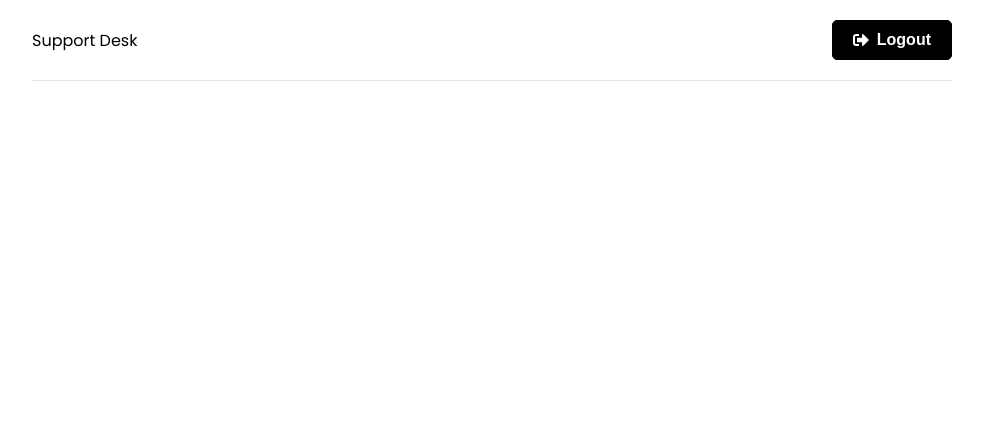
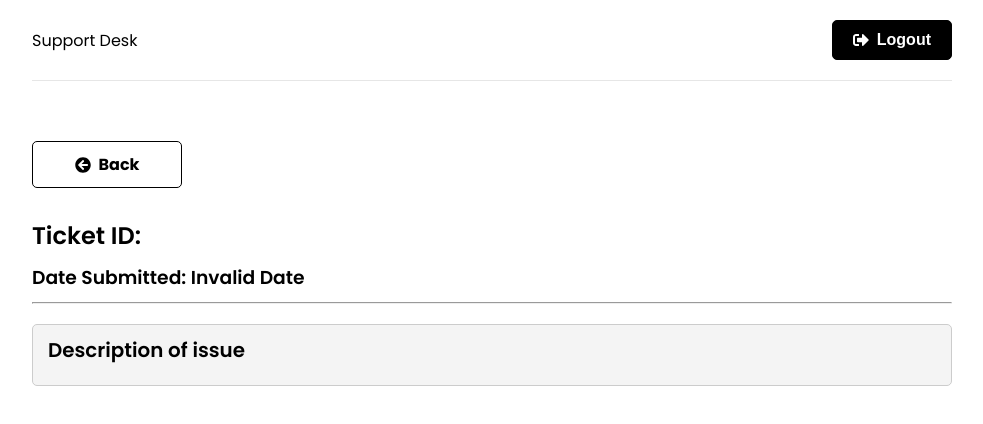
Before and after one commit to ataberkakkan/support-desk-app, a React (Create React App) app in the folder frontend/: page /ticket/1 in a window 1280 px wide. Before the commit this address had no page. Shown: the top 424 px of the page, without its empty margins (148-1131 px from the left). Built offline with nearby package versions, Linux system fonts and the light colour scheme; no server answers; sample sign-in values are in the browser's storage.

Commit message:
Single Ticket Display

```diff
--- a/frontend/src/App.js
+++ b/frontend/src/App.js
@@ -4,6 +4,7 @@ import Login from "./pages/Login";
 import Register from "./pages/Register";
 import NewTicket from "./pages/NewTicket";
 import Tickets from "./pages/Tickets";
+import Ticket from "./pages/Ticket";
 import Header from "./components/Header";
 import { Toaster } from "react-hot-toast";
 import { PrivateRoute } from "./components/PrivateRoute";
@@ -24,6 +25,9 @@ function App() {
             <Route path="/tickets" element={<PrivateRoute />}>
               <Route path="/tickets" element={<Tickets />} />
             </Route>
+            <Route path="/ticket/:ticketId" element={<PrivateRoute />}>
+              <Route path="/ticket/:ticketId" element={<Ticket />} />
+            </Route>
           </Routes>
         </div>
       </Router>
--- a/frontend/src/features/tickets/ticketService.js
+++ b/frontend/src/features/tickets/ticketService.js
@@ -26,9 +26,22 @@ const getTickets = async (token) => {
   return response.data;
 };
 
+const getTicket = async (ticketId, token) => {
+  const config = {
+    headers: {
+      Authorization: `Bearer ${token}`,
+    },
+  };
+
+  const response = await axios.get(API_URL + ticketId, config);
+
+  return response.data;
+};
+
 const ticketService = {
   createTicket,
   getTickets,
+  getTicket,
 };
 
 export default ticketService;
--- a/frontend/src/features/tickets/ticketSlice.js
+++ b/frontend/src/features/tickets/ticketSlice.js
@@ -29,6 +29,18 @@ export const getTickets = createAsyncThunk(
     try {
       const token = thunkAPI.getState().auth.user.token;
       return await ticketService.getTickets(token);
+    } catch (error) {
+      return thunkAPI.rejectWithValue(extractErrorMessage(error));
+    }
+  }
+);
+
+export const getTicket = createAsyncThunk(
+  "tickets/get",
+  async (ticketId, thunkAPI) => {
+    try {
+      const token = thunkAPI.getState().auth.user.token;
+      return await ticketService.getTicket(ticketId, token);
     } catch (error) {
       return thunkAPI.rejectWithValue(extractErrorMessage(error));
     }
@@ -67,6 +79,19 @@ export const ticketSlice = createSlice({
         state.isLoading = false;
         state.isError = true;
         state.message = action.payload;
+      })
+      .addCase(getTicket.pending, (state) => {
+        state.isLoading = true;
+      })
+      .addCase(getTicket.fulfilled, (state, action) => {
+        state.isLoading = false;
+        state.isSuccess = true;
+        state.ticket = action.payload;
+      })
+      .addCase(getTicket.rejected, (state, action) => {
+        state.isLoading = false;
+        state.isError = true;
+        state.message = action.payload;
       });
   },
 });
--- /dev/null
+++ b/frontend/src/pages/Ticket.jsx
@@ -0,0 +1,46 @@
+import { useSelector, useDispatch } from "react-redux";
+import { getTicket } from "../features/tickets/ticketSlice";
+import { useParams } from "react-router-dom";
+import BackButton from "../components/BackButton";
+import { useEffect } from "react";
+import toast from "react-hot-toast";
+
+function Ticket() {
+  const { ticket, isError, message } = useSelector((state) => state.tickets);
+
+  const dispatch = useDispatch();
+  const { ticketId } = useParams();
+
+  useEffect(() => {
+    if (isError) {
+      toast.error(message);
+    }
+
+    dispatch(getTicket(ticketId));
+    //eslint-disable-next-line
+  }, [isError, message, ticketId]);
+
+  return (
+    <div className="ticket-page">
+      <header className="ticket-header">
+        <BackButton url="/tickets" />
+        <h2>
+          Ticket ID: {ticket._id}
+          <span className={`status status-${ticket.status}`}>
+            {ticket.status}
+          </span>
+        </h2>
+        <h3>
+          Date Submitted: {new Date(ticket.createdAt).toLocaleString("en-US")}
+        </h3>
+        <hr />
+        <div className="ticket-desc">
+          <h3>Description of issue</h3>
+          <p>{ticket.description}</p>
+        </div>
+      </header>
+    </div>
+  );
+}
+
+export default Ticket;
--- a/frontend/src/pages/Tickets.jsx
+++ b/frontend/src/pages/Tickets.jsx
@@ -1,11 +1,11 @@
 import { useEffect } from "react";
 import { useSelector, useDispatch } from "react-redux";
-import { getTickets, reset } from "../features/tickets/ticketSlice";
+import { getTickets } from "../features/tickets/ticketSlice";
 import BackButton from "../components/BackButton";
 import TicketItem from "../components/TicketItem";
 
 function Tickets() {
-  const { tickets, isSuccess } = useSelector((state) => state.tickets);
+  const { tickets } = useSelector((state) => state.tickets);
 
   const dispatch = useDispatch();
 
```
